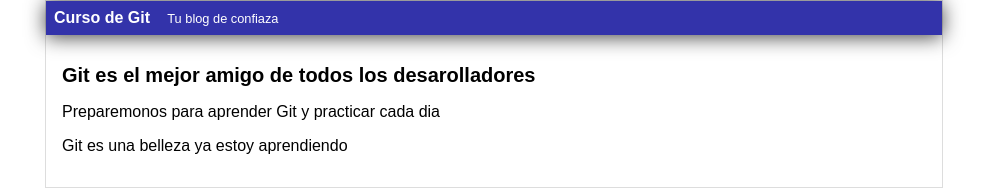
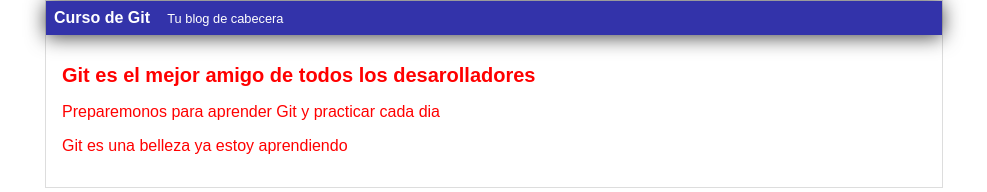
Before and after one commit to omarv94/ComandsGit, a plain HTML site: page index.html in a window 1280 px wide. Shown: the whole page, without its empty margins (146-1133 px from the left). Drawn offline with Linux system fonts and the light colour scheme.

Commit message:
modifique la cabecera y el color de el texto

```diff
--- a/css/estilos.css
+++ b/css/estilos.css
@@ -1,7 +1,7 @@
 body{
     text-align:left;
     font-family: Arial, Helvetica, sans-serif ;
-    color: black;
+    color: red;
     margin:0 ;
     padding: 0;
     font-size: 16px;
--- a/index.html
+++ b/index.html
@@ -9,7 +9,7 @@
 <body>
 <div class="container">
     <div class="cabecera">
-        Curso de Git <span class="span1">Tu blog de confiaza</span>
+        Curso de Git <span class="span1">Tu blog de cabecera</span>
     </div>
     <div class="post">
     <h1>Git es el mejor amigo de todos los desarolladores
```
